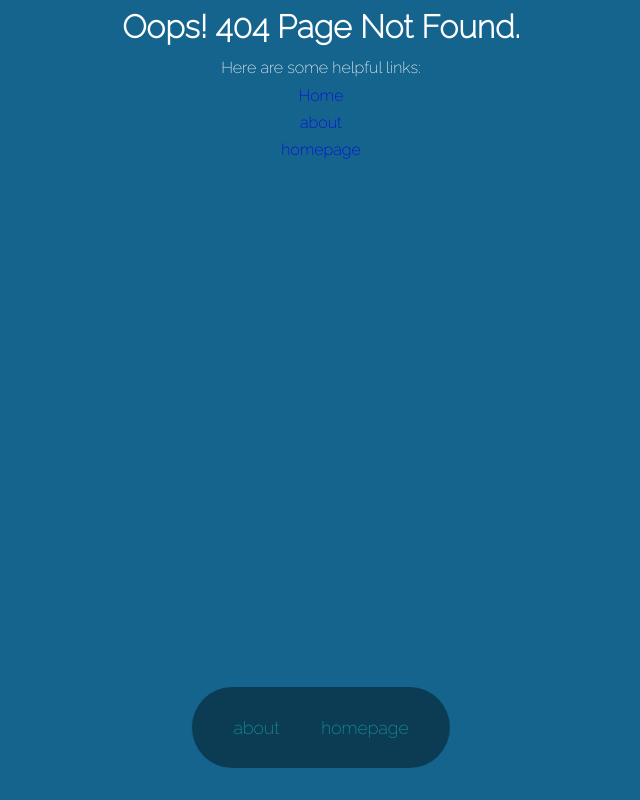
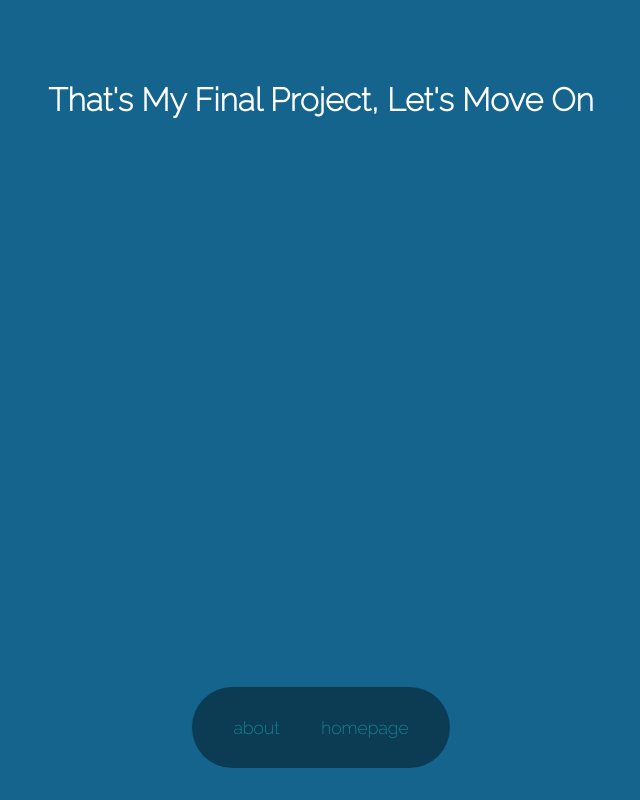
Before and after one commit to ShotikoLabadze/smart-final-exam, a React (Create React App) app: page / in a window 1280 px wide. Before the commit this address had no page. Shown: the whole page, without its empty margins (319-959 px from the left). Built offline with nearby package versions, Linux system fonts and the light colour scheme.

Commit message:
add home

```diff
--- a/src/App.js
+++ b/src/App.js
@@ -3,6 +3,8 @@ import About from "./components/about/About";
 import Navigation from "./components/navigation/Navigation";
 import Homepage from "./components/homepage/Homepage";
 import NotFound from "./components/notFound/NotFound";
+import Home from "./components/home/Home";
+
 import { Routes, Route } from "react-router-dom";
 
 function App() {
@@ -10,8 +12,9 @@ function App() {
     <div className="App">
       <Navigation />
       <Routes>
-        <Route path="/about" element={<About />}></Route>
-        <Route path="/homepage" element={<Homepage />}></Route>
+        <Route path="/" element={<Home />} />
+        <Route path="/about" element={<About />} />
+        <Route path="/homepage" element={<Homepage />} />
         <Route path="*" element={<NotFound />} />
       </Routes>
     </div>
--- /dev/null
+++ b/src/components/home/Home.css
@@ -0,0 +1,10 @@
+.cont {
+  display: flex;
+  width: 50%;
+  height: 200px;
+  margin: auto;
+  border-radius: 10px;
+
+  align-items: center;
+  justify-content: center;
+}
--- a/src/components/home/Home.js
+++ b/src/components/home/Home.js
@@ -0,0 +1,10 @@
+import React from "react";
+import "./Home.css";
+
+export default function Home() {
+  return (
+    <div className="cont">
+      <h1>That's My Final Project, Let's Move On</h1>
+    </div>
+  );
+}
```
